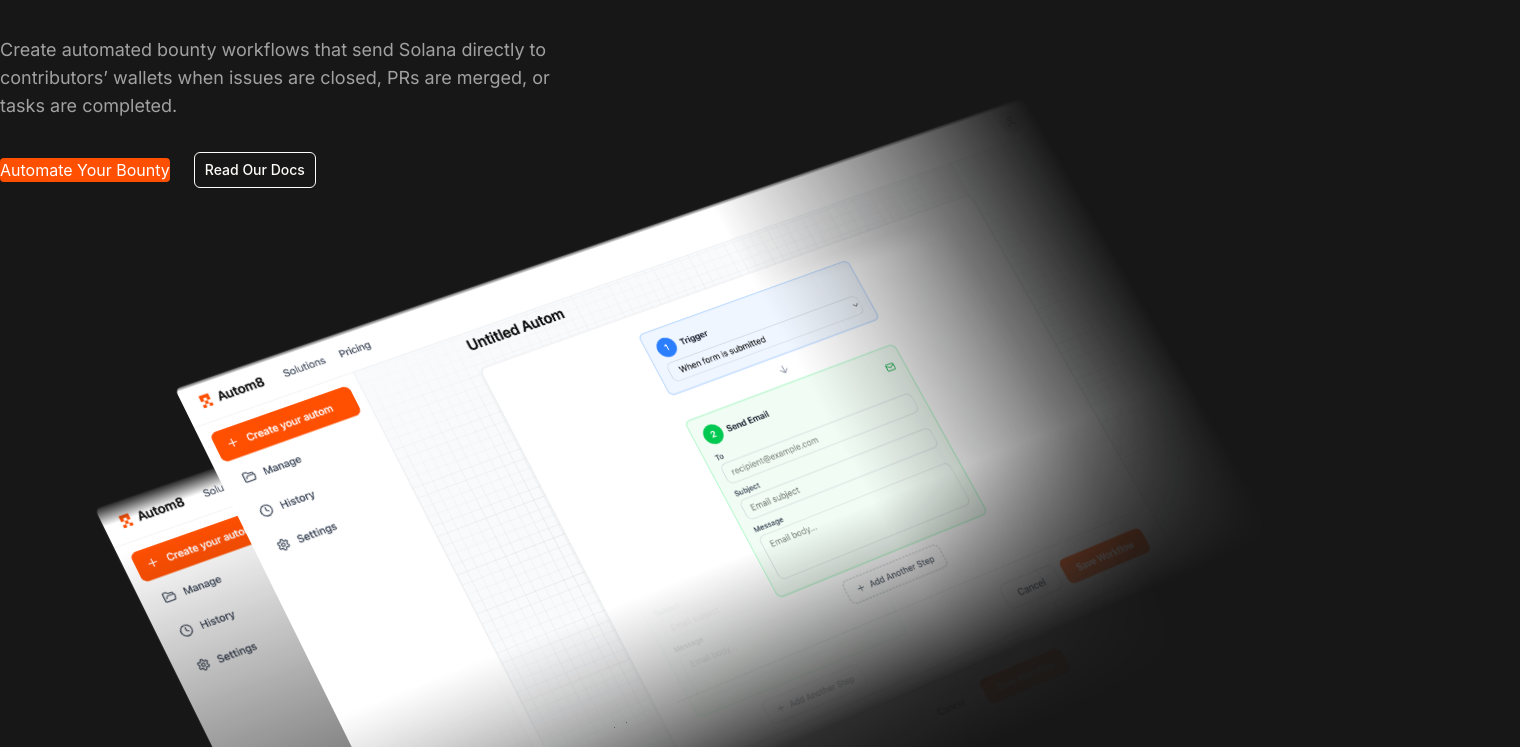
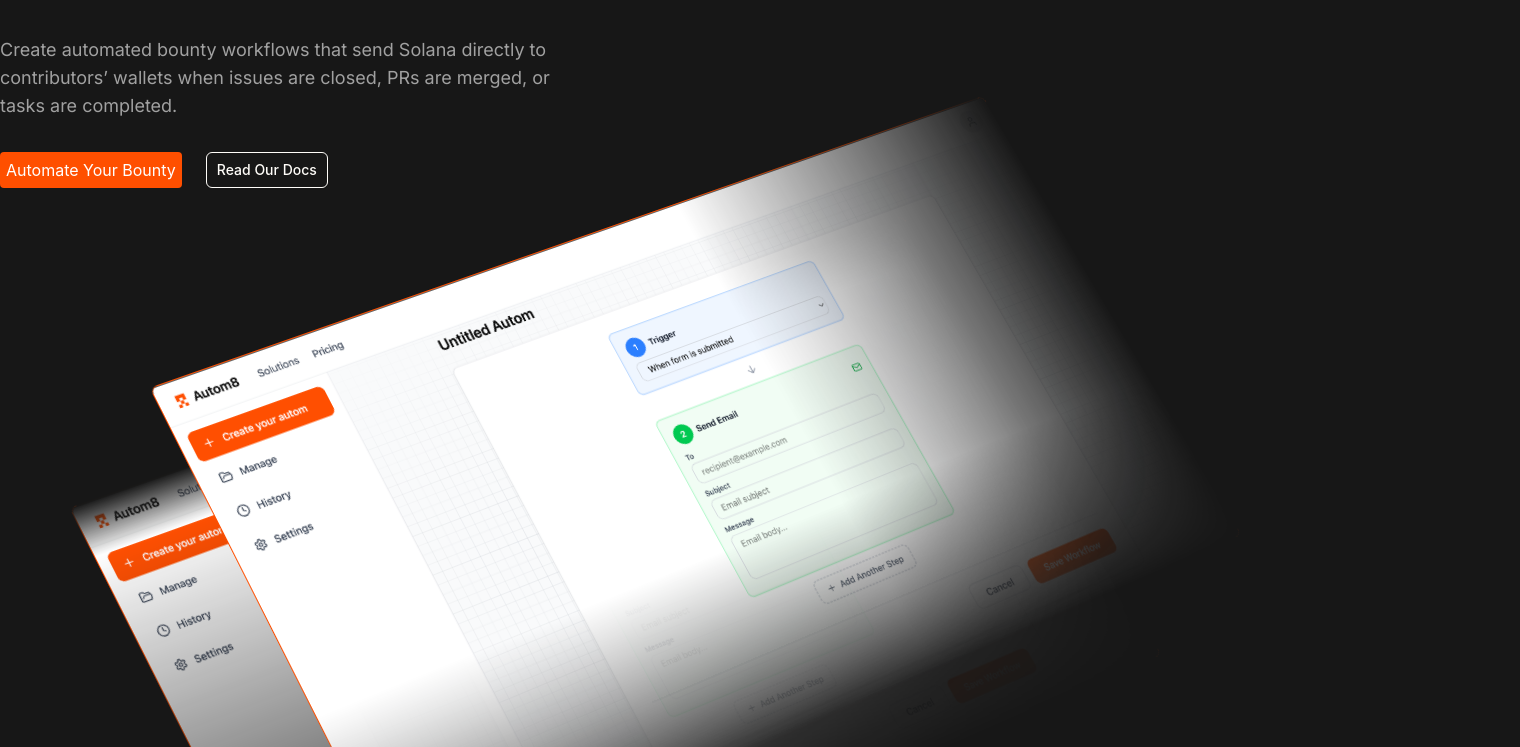
Before and after one commit to HeyAdin/autom8, a Next.js app in the folder apps/primary-frontend/: page / in a window 1280 px wide. Shown: the part 297-1044 px from the top of the page, 1520 px wide, since content can reach past the window. Built offline with nearby package versions, Linux system fonts and the light colour scheme; no server answers.

Commit message:
format and fix ui

```diff
--- /dev/null
+++ b/apps/primary-frontend/app/api/signup/route.ts
@@ -0,0 +1,42 @@
+import { signUpSchema } from "@repo/types/userSchema";
+import { NextRequest, NextResponse } from "next/server";
+import { userExists } from "../../../lib/server-utils";
+import bcrypt from 'bcrypt';
+import { prisma } from "@repo/db";
+
+interface signUpBody {
+    name: string,
+    email: string,
+    password: string
+}
+
+export async function POST(req: NextRequest) {
+    const body: signUpBody = await req.json();
+    const validate = signUpSchema.safeParse(body);
+    if (!validate.success) {
+        return NextResponse.json({
+            success: false,
+            error: validate.error.issues[0]?.message
+        })
+    }
+    if ((await userExists(body.email)).success === true) {
+        return NextResponse.json({
+            success: false,
+            error: "User already exists Please signin"
+        });
+    };
+    const hashedPassword = await bcrypt.hash(body.password,12);
+    const user = await prisma.user.create({
+        data: {
+            ...body,
+            password:hashedPassword
+        }
+    })
+    if (!user) {
+        return NextResponse.json({ success: false, msg: "user not created" });
+    }
+    return NextResponse.json({
+        success: true,
+        msg: "user created successful"
+    })
+}
--- a/apps/primary-frontend/app/globals.css
+++ b/apps/primary-frontend/app/globals.css
@@ -27,6 +27,7 @@
 body{
   background: var(--background);
   color: var(--foreground);
+  overflow-x: hidden;
 }
 
 @keyframes dropdownFadeIn {
--- a/apps/primary-frontend/app/signin/page.tsx
+++ b/apps/primary-frontend/app/signin/page.tsx
@@ -105,7 +105,8 @@
                         });
 
                         if (result?.error) {
-                            setError("Invalid email or password");
+                            console.log(result)
+                            setError(result.error);
                         } else if (result?.ok) {
                             const redirect = searchParams.get("redirect") || "/dashboard";
                             router.push(redirect);
--- a/apps/primary-frontend/components/button.tsx
+++ b/apps/primary-frontend/components/button.tsx
@@ -20,8 +20,8 @@
     ...props
 }: ButtonProps) => {
     const variantClasses = {
-        primary: "bg-[#ff4f00] text-white",
-        secondary: "bg-gray-500 text-white"
+        primary: "bg-[#ff4f00] text-white cursor-pointer",
+        secondary: "bg-[#7C3AED] text-white cursor-pointer hover:bg-[#7C3AED]/80"
     }
     return <button
     onClick={handleClick}
@@ -40,7 +40,7 @@
                 outline:
                     "border-border bg-background shadow-xs hover:bg-muted hover:text-foreground aria-expanded:bg-muted aria-expanded:text-foreground dark:border-input dark:bg-input/30 dark:hover:bg-input/50 cursor-pointer",
                 secondary:
-                    "bg-secondary text-secondary-foreground hover:bg-secondary/80 aria-expanded:bg-secondary aria-expanded:text-secondary-foreground cursor-pointer",
+                    "bg-secondary text-secondary-foreground hover:bg-secondary/50 aria-expanded:bg-secondary aria-expanded:text-secondary-foreground cursor-pointer",
                 ghost:
                     "hover:bg-muted hover:text-foreground aria-expanded:bg-muted aria-expanded:text-foreground dark:hover:bg-muted/50",
                 destructive:
--- a/apps/primary-frontend/components/hero.tsx
+++ b/apps/primary-frontend/components/hero.tsx
@@ -25,7 +25,7 @@
                         router.push('/signin')
                     }
                 }}
-            className="shadow-brand cursor-pointer">
+            className="shadow-brand cursor-pointer p-1.5">
                 Automate Your Bounty
             </Button>
             <Buttons asChild variant='outline'>
--- a/apps/primary-frontend/components/landingImages.tsx
+++ b/apps/primary-frontend/components/landingImages.tsx
@@ -6,7 +6,8 @@
 
 export const LandingImages = () => {
     return <div className="relative min-h-140 w-full pt-20 z-10">
-        <div className="relative min-h-140 w-full perspective-distant translate-x-40 translate-y-10">
+        <div className="relative min-h-140 w-full perspective-distant translate-y-10 flex justify-center">
+            <div className="relative min-h-140" style={{ width: "1020px", maxWidth: "100%" }}>
                 <motion.div
                     className="perspective-[4000px]"
                     initial={{
@@ -28,7 +29,7 @@
                         src={demoImage}
                         loading="eager"
                         alt="image 2 for workflow"
-                    className={cn("absolute inset-0 rounded-lg mask-t-from-96% mask-r-from-30% mask-b-from-9% shadow-2xl border border-neutral-800")}
+                        className={cn("absolute inset-0 rounded-lg mask-t-from-90% mask-r-from-30% mask-b-from-9% shadow-2xl border border-[#FF4F00]")}
                         style={{
                             transform: "rotateX(30deg) rotateY(20deg) rotateZ(-30deg)"
                         }}
@@ -49,14 +50,15 @@
                         ease:easeOut,
                         delay:0.1
                     }}
-                className="perspective-[4000px] translate-x-20 -translate-y-30"
+                    className="perspective-[4000px] -translate-y-30"
+                    style={{ position: "relative", left: "5rem" }}
                 >
                     <Image
                         height="800"
                         width="1020"
                         src={demoImage}
                         alt="image 2 for workflow"
-                    className={cn("absolute inset-0 rounded-lg mask-t-from-99% mask-r-from-60% mask-b-from-65% shadow-2xl border")}
+                        className={cn("absolute inset-0 rounded-lg  mask-r-from-60% mask-b-from-65% shadow-2xl border border-[#FF4F00]")}
                         style={{
                             transform: "rotateX(30deg) rotateY(20deg) rotateZ(-30deg)"
                         }}
@@ -65,4 +67,5 @@
                 </motion.div>
             </div>
         </div>
+    </div>
 }
```
Lines whose indentation alone changed are shown as unchanged.
